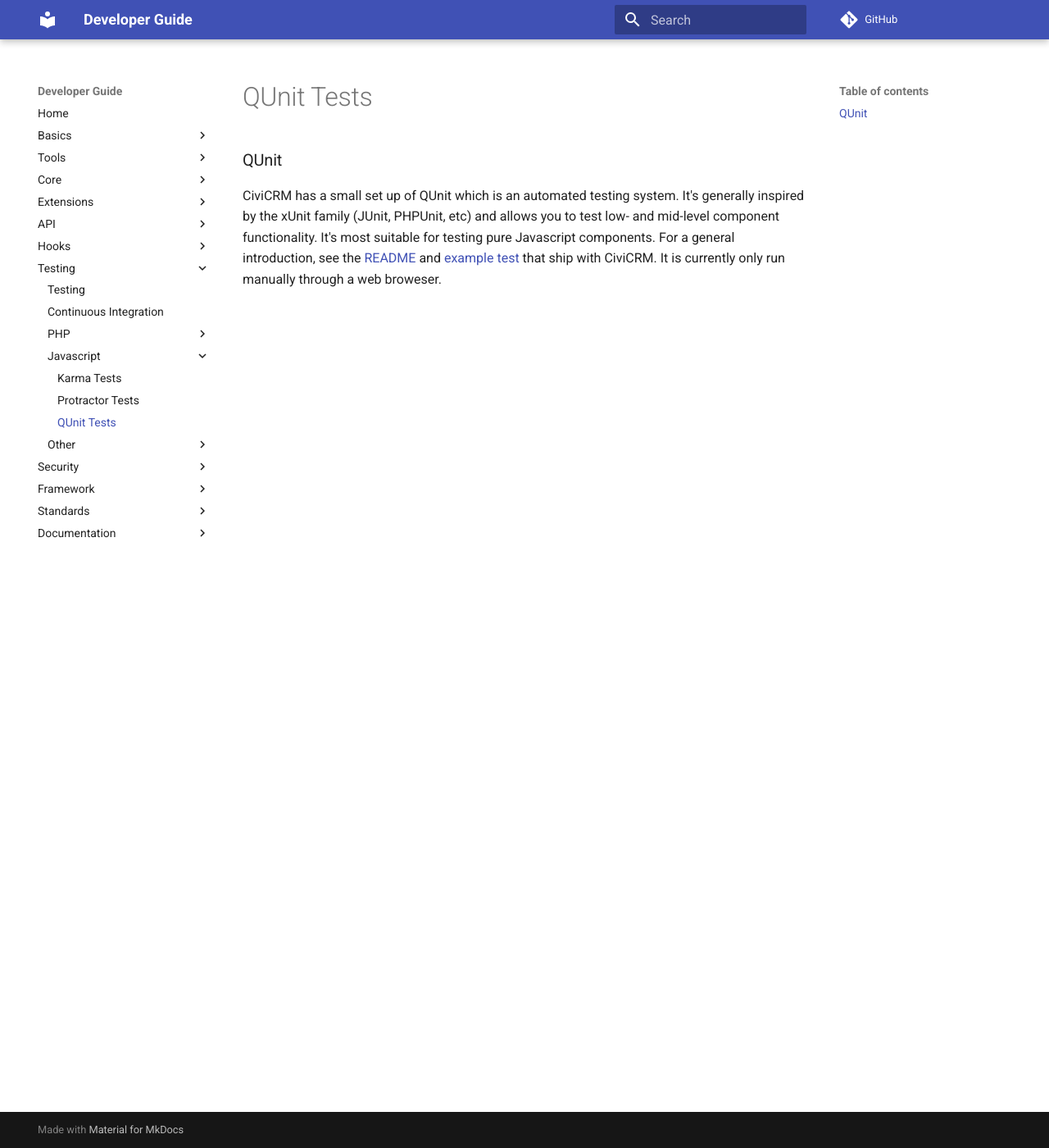
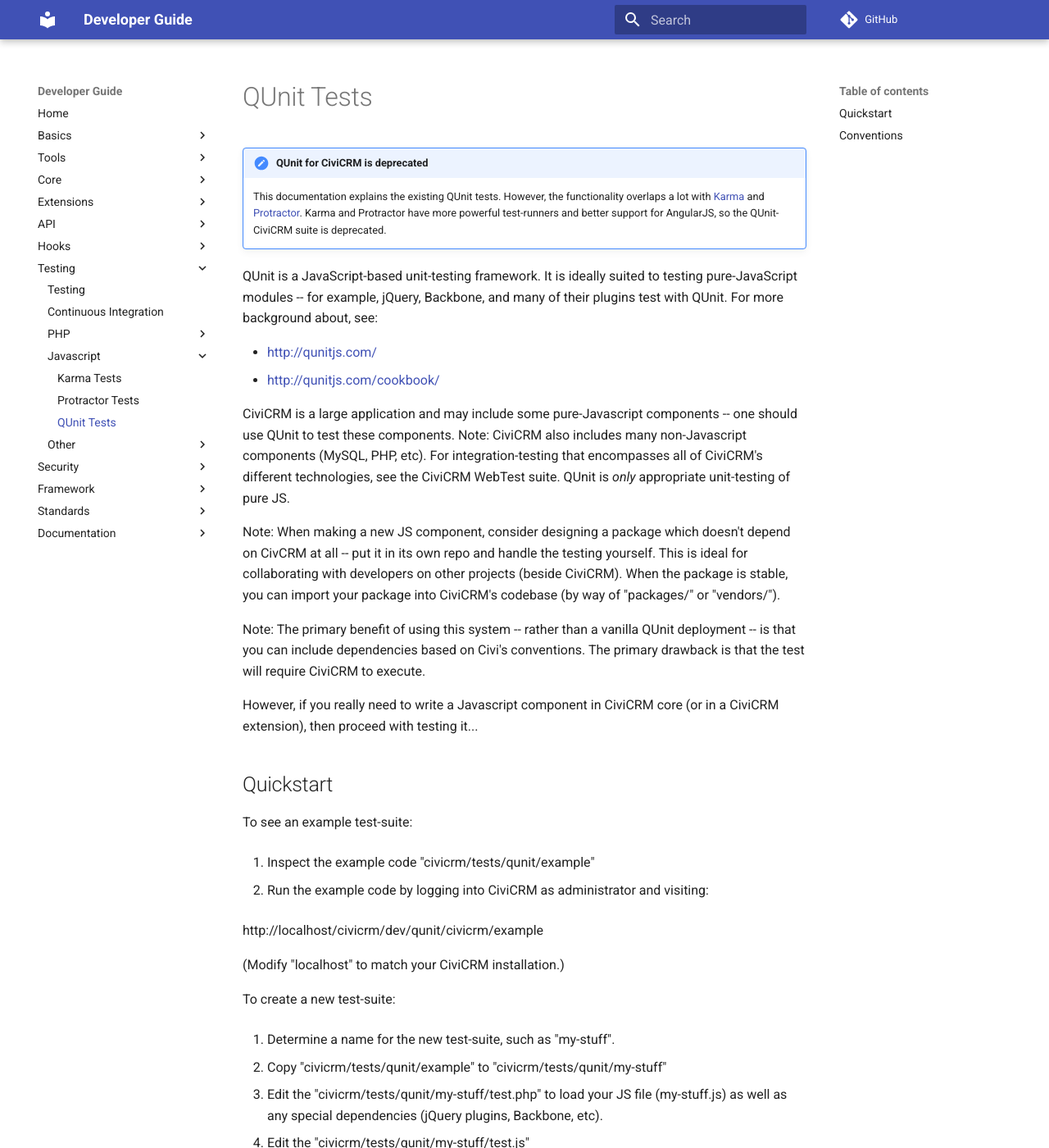
Before and after one commit to civicrm/civicrm-dev-docs, an MkDocs documentation site: the page built from docs/testing/qunit.md, in a window 1280 px wide and 1400 px high. Shown: the whole window at 82% size. Built offline with MkDocs 1.6.1 and Material for MkDocs 9.7.7, drawn with Linux system fonts in a browser that asks for light colours; comment, search, counter and statistics services are not loaded; old or Windows-style settings are respelled for this version of MkDocs; some of the changed text lies outside the part shown.

Commit message:
qunit.md - Import content from `civicrm-core` README

```diff
--- a/docs/testing/qunit.md
+++ b/docs/testing/qunit.md
@@ -1,7 +1,112 @@
-### QUnit
+!!! caution "QUnit for CiviCRM is deprecated"
 
-CiviCRM has a small set up of QUnit which is an automated testing system.  It's generally inspired by the xUnit family (JUnit, PHPUnit, etc) and
-allows you to test low- and mid-level component functionality.  It's most suitable for testing pure Javascript components.  For a general
-introduction, see the [README](https://github.com/civicrm/civicrm-core/blob/master/tests/qunit/README.txt) and [example
-test](https://github.com/civicrm/civicrm-core/tree/master/tests/qunit/example) that ship with CiviCRM.  It is currently only run manually through a
-web broweser.
+    This documentation explains the existing QUnit tests.  However, the
+    functionality overlaps a lot with [Karma](/testing/karma.md) and
+    [Protractor](/testing/protractor.md). Karma and Protractor have more
+    powerful test-runners and better support for AngularJS, so the
+    QUnit-CiviCRM suite is deprecated.
+
+QUnit is a JavaScript-based unit-testing framework.  It is ideally suited to
+testing pure-JavaScript modules -- for example, jQuery, Backbone, and many
+of their plugins test with QUnit.  For more background about, see:
+
+ * [http://qunitjs.com/](http://qunitjs.com/)
+ * [http://qunitjs.com/cookbook/](http://qunitjs.com/cookbook/)
+
+CiviCRM is a large application and may include some pure-Javascript
+components -- one should use QUnit to test these components.  Note: CiviCRM
+also includes many non-Javascript components (MySQL, PHP, etc).  For
+integration-testing that encompasses all of CiviCRM's different
+technologies, see the CiviCRM WebTest suite.  QUnit is *only* appropriate
+unit-testing of pure JS.
+
+Note: When making a new JS component, consider designing a package which
+doesn't depend on CivCRM at all -- put it in its own repo and handle the
+testing yourself.  This is ideal for collaborating with developers on other
+projects (beside CiviCRM).  When the package is stable, you can import your
+package into CiviCRM's codebase (by way of "packages/" or "vendors/").
+
+Note: The primary benefit of using this system -- rather than a vanilla
+QUnit deployment -- is that you can include dependencies based on Civi's
+conventions.  The primary drawback is that the test will require CiviCRM to
+execute.
+
+However, if you really need to write a Javascript component in CiviCRM core
+(or in a CiviCRM extension), then proceed with testing it...
+
+## Quickstart
+
+To see an example test-suite:
+
+1. Inspect the example code "civicrm/tests/qunit/example"
+
+2. Run the example code by logging into CiviCRM as administrator and
+   visiting:
+
+   http://localhost/civicrm/dev/qunit/civicrm/example
+
+   (Modify "localhost" to match your CiviCRM installation.)
+
+To create a new test-suite:
+
+1. Determine a name for the new test-suite, such as "my-stuff".
+
+2. Copy "civicrm/tests/qunit/example" to "civicrm/tests/qunit/my-stuff"
+
+3. Edit the "civicrm/tests/qunit/my-stuff/test.php" to load your JS file
+   (my-stuff.js) as well as any special dependencies (jQuery plugins,
+   Backbone, etc).
+
+4. Edit the "civicrm/tests/qunit/my-stuff/test.js"
+
+5. To run the test-suite, login to CiviCRM as administrator and visit:
+
+   http://${base_url}/civicrm/dev/qunit/${extension}/${suite}
+
+   For example, suppose the base_url is "localhost", and suppose the
+   qunit test is part of the core codebase (aka extension="civicrm"),
+   and suppose the suite is "my-stuff". Then navigate to:
+
+   http://localhost/civicrm/dev/qunit/civicrm/my-stuff
+
+## Conventions
+
+The following is a quick draft of coding conventions. If there's a problem
+with it, we can change it -- but please communicate any problems/issues
+(e.g.  via IRC, mailing-list, or forum).
+
+* CiviCRM includes multiple test-suites. One test-suite should be created for
+  each logically distinct JavaScript component.
+
+    * Rationale: CiviCRM is a large application with a diverse mix of
+      components written by diverse authors.  Each component may present
+      different requirements for testing -- e.g. HTML fixtures, CSS fixtures,
+      third-party JS dependencies, etc.
+
+    * Note: As a rule-of-thumb, if you add a new js file to CiviCRM
+      ("civicrm/js/foo.js"), and if that file is useful on its own, then you
+      might create a new test-suite for it ("civicrm/tests/qunit/foo").
+
+* Each QUnit test-suite for CiviCRM lives in a subdirectory of
+  "tests/qunit/".
+
+     Rationale: Following a predictable naming convention will help us automate
+     testing/loading across all suites, and it will make the code more recognizable
+     to other developers.
+
+* Each QUnit test-suite *may* include the file "test.php" to specify
+  loading of resource files or bundles (such as CSS/JS). The file will
+  be recognized automatically.
+
+    * Rationale: CiviCRM has its own resource-loading conventions. When
+      preparing a test environment, one needs to load JS/CSS dependencies.
+      Since there is no autoloader, this is most easily done with CiviCRM's
+      resource-loader.
+
+* Each QUnit test-suite *may* include the file "test.tpl" to specify
+  any HTML or CSS fixtures. The file will be recognized automatically.
+
+* Each QUnit test-suite *may* include the file "test.js" to specify
+  assertions. The file will be recognized automatically. If one wants to
+  split the tests into multiple JS files, then each file should
+  registered as a resource in "test.php".
```
